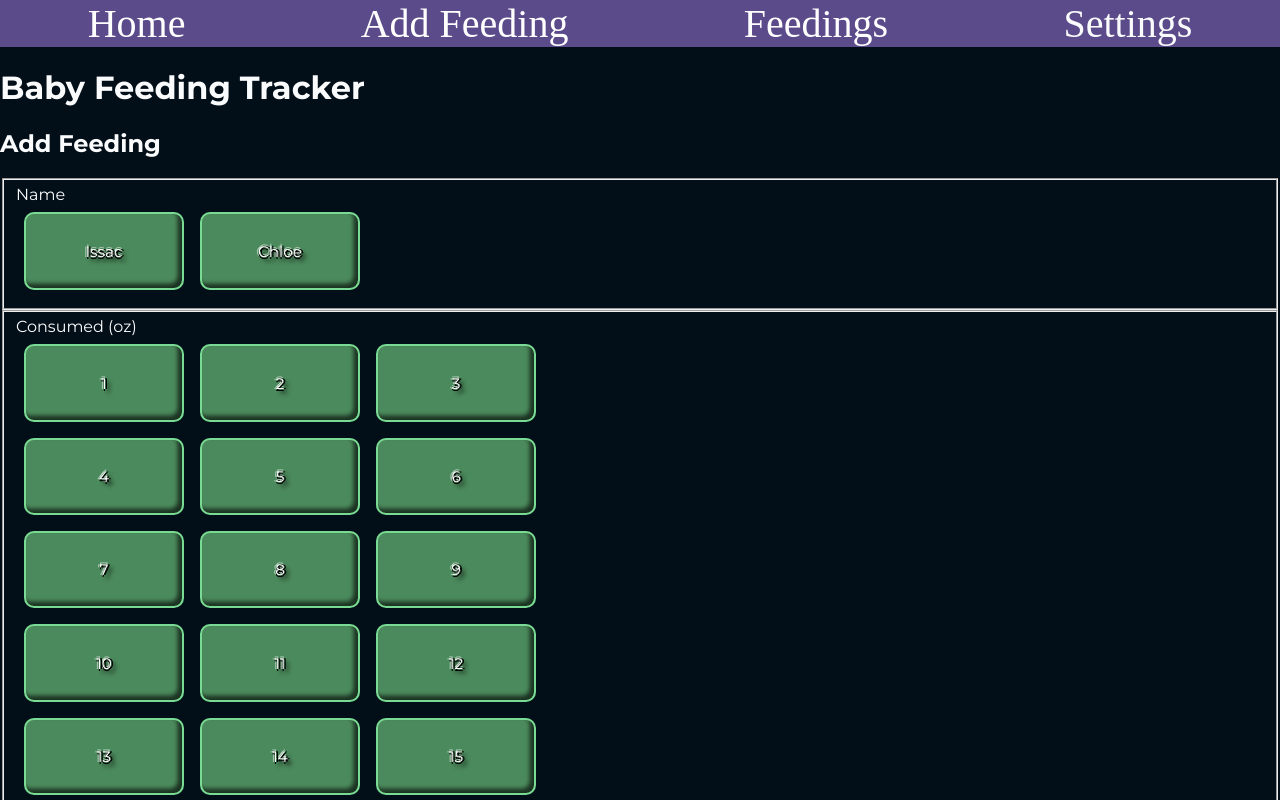
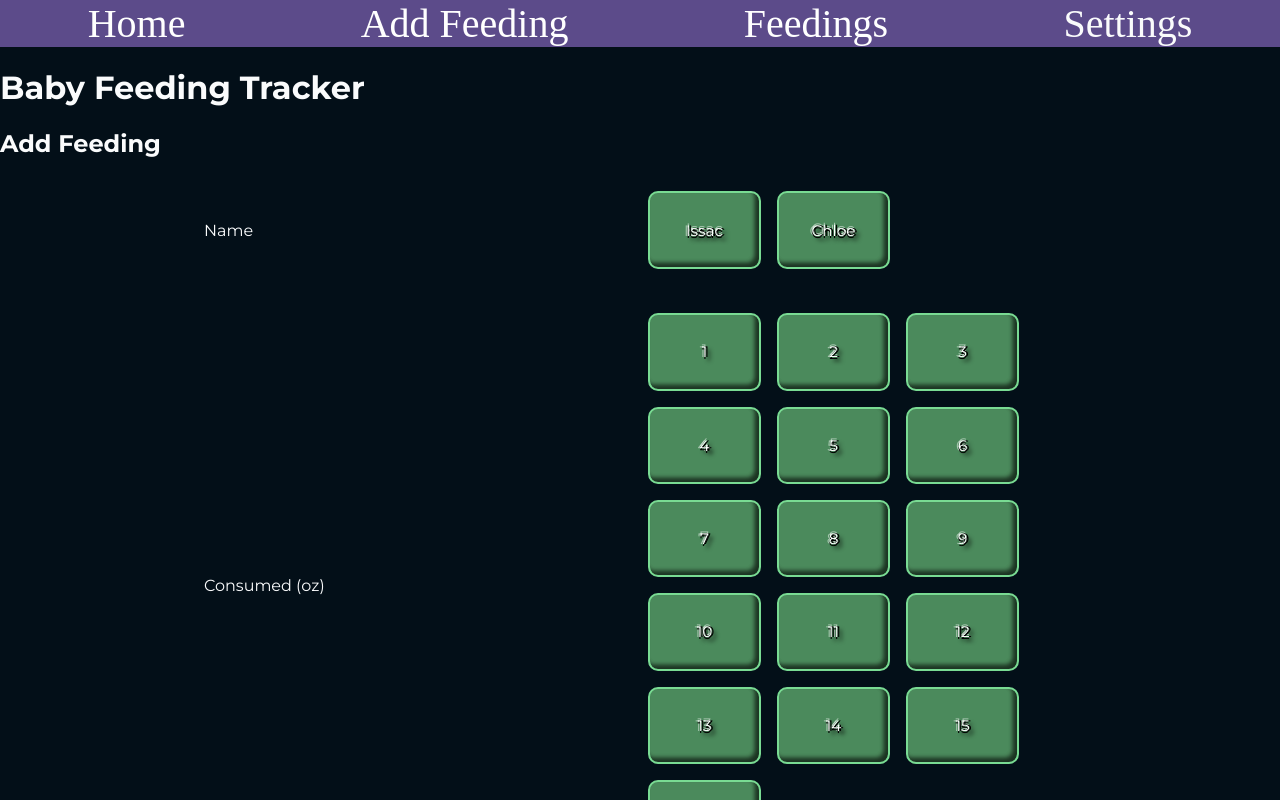
Before and after one commit to Richardaeld/baby-feeding-tacker, a React (Vite) app: page /addFeeding in a window 1280 px wide. Shown: the top 800 px of the page. Built offline with nearby package versions, Linux system fonts and the light colour scheme; a web font is replaced by a local one.

Commit message:
updated style for FormRadio component

```diff
--- a/src/css/form.css
+++ b/src/css/form.css
@@ -57,7 +57,12 @@
 /* FORM */
 /* -------------------- */
 /* Form Body */
-form div label {
+fieldset {
+   border:none;
+}
+
+form div label,
+form div fieldset {
    margin: 1% 15% 0 15%;
    display: flex;
    justify-content: space-evenly;
@@ -67,7 +72,8 @@ form button {
    margin-top: 2%;
    width:50%;
 }
-form div > label span {
+form div > label span,
+form div > fieldset span {
    flex: 1;
 }
 
```
